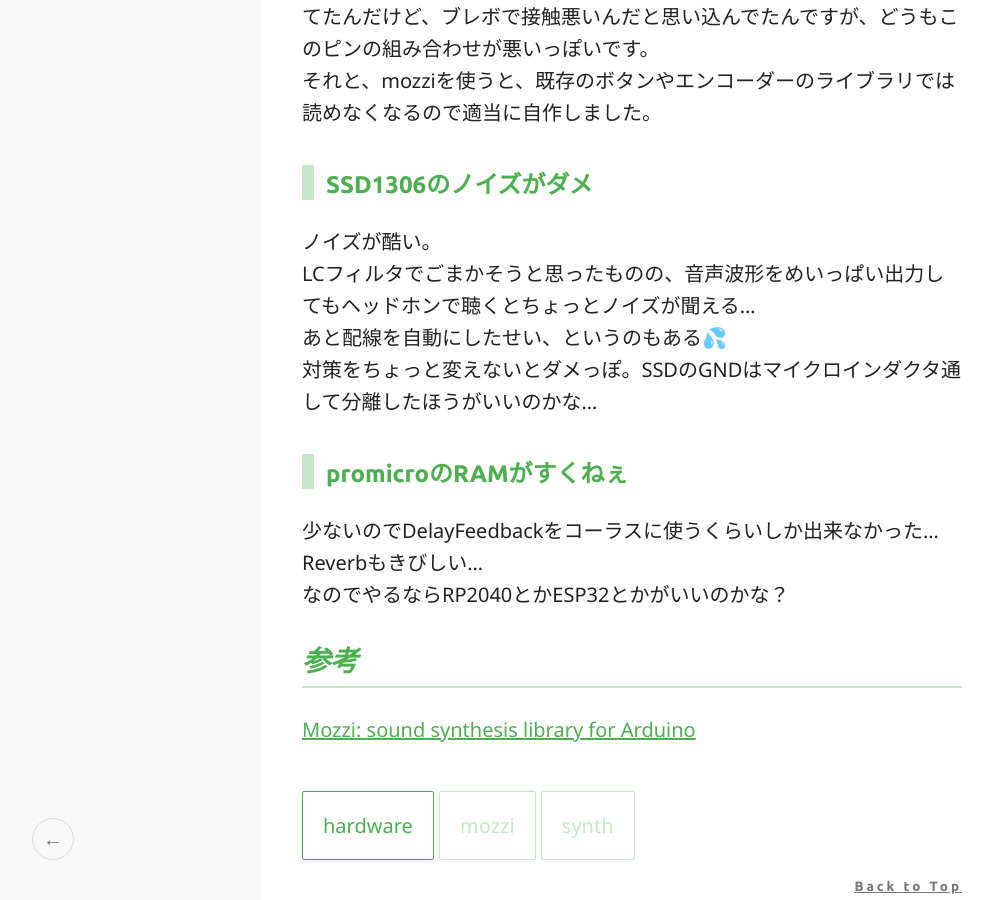
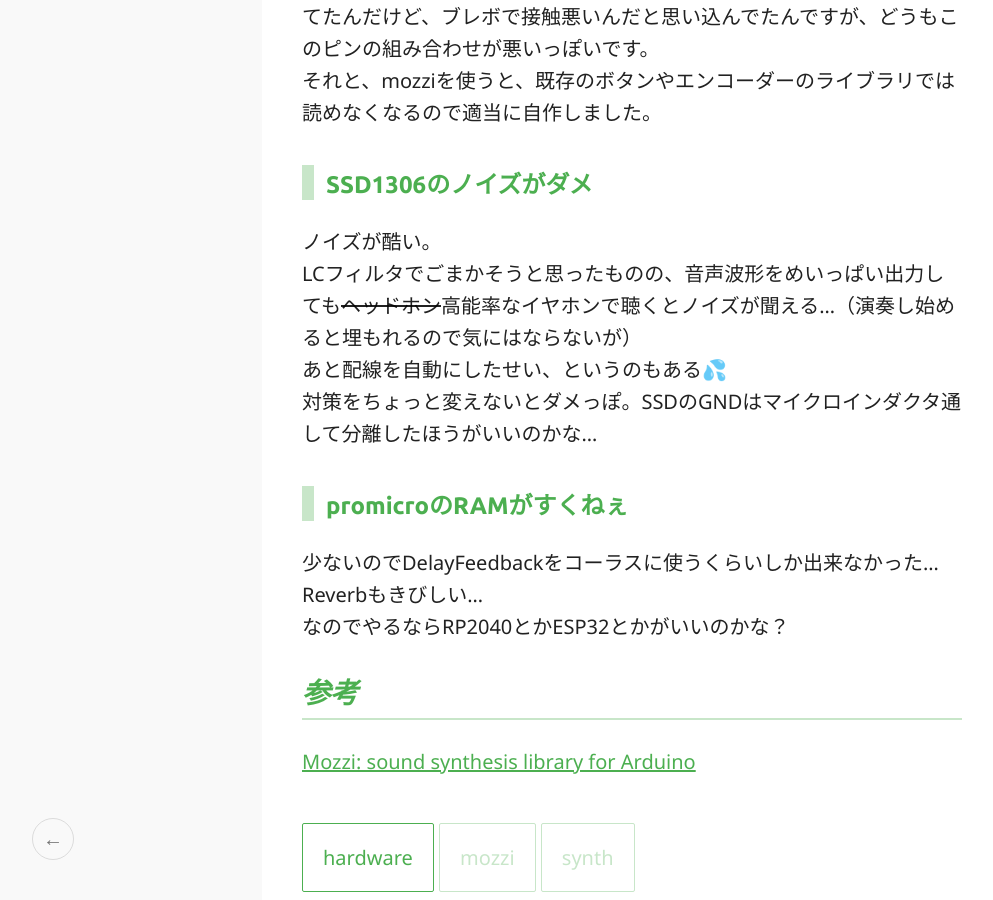
Before and after one commit to marksard/marksard.github.io, a Jekyll site: the page built from _posts/2023-05-08-make-mozzi-synth.markdown, in a window 1280 px wide and 900 px high, scrolled down 8428 px. Shown: the whole window, without its empty margins (8-1001 px from the left). Built offline with Jekyll 4.4.1, drawn with Linux system fonts in a browser that asks for light colours; some web fonts are replaced.

Commit message:
Update 2023-05-08-make-mozzi-synth.markdown

```diff
--- a/_posts/2023-05-08-make-mozzi-synth.markdown
+++ b/_posts/2023-05-08-make-mozzi-synth.markdown
@@ -113,7 +113,7 @@ Mozziを使うとアナログに割り当てられているピンの読み込み
 ### SSD1306のノイズがダメ
 
 ノイズが酷い。
-LCフィルタでごまかそうと思ったものの、音声波形をめいっぱい出力してもヘッドホンで聴くとちょっとノイズが聞える…
+LCフィルタでごまかそうと思ったものの、音声波形をめいっぱい出力しても<strike>ヘッドホン</strike>高能率なイヤホンで聴くとノイズが聞える…（演奏し始めると埋もれるので気にはならないが）
 あと配線を自動にしたせい、というのもある💦
 対策をちょっと変えないとダメっぽ。SSDのGNDはマイクロインダクタ通して分離したほうがいいのかな…
 
```
